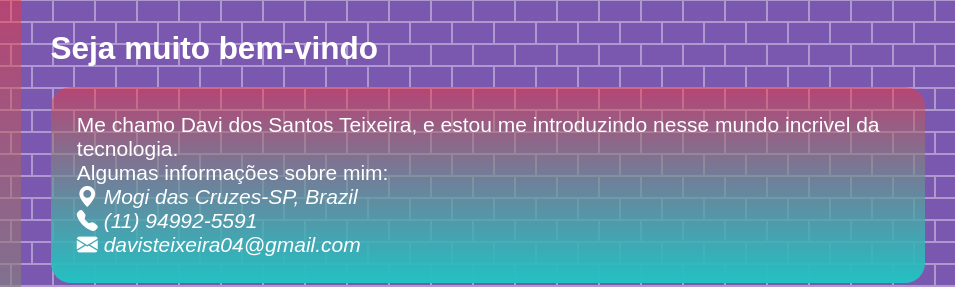
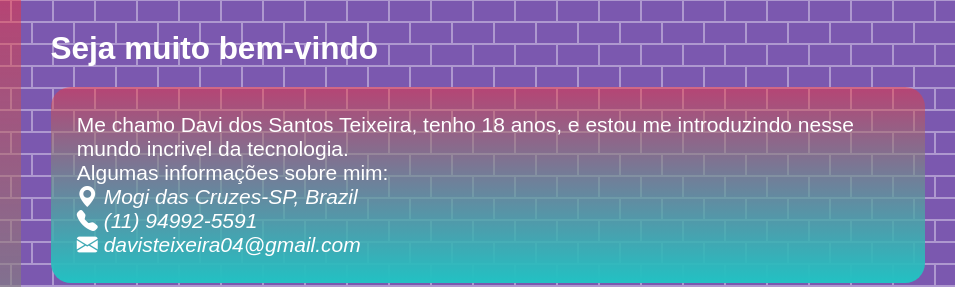
Before and after one commit to odavist/ProjetoCSS-1607, a plain HTML site: page index.html in a window 1280 px wide. Shown: the top 287 px of the page, 325-1280 px from the left. Drawn offline with nearby package versions, Linux system fonts and the light colour scheme.

Commit message:
commit10

```diff
--- a/index.html
+++ b/index.html
@@ -29,7 +29,7 @@
 
             <h2>Seja muito bem-vindo</h2>
             <div id="informacoes">
-                <p> Me chamo Davi dos Santos Teixeira, e estou me introduzindo nesse mundo incrivel da tecnologia. </p>
+                <p> Me chamo Davi dos Santos Teixeira, tenho 18 anos, e estou me introduzindo nesse mundo incrivel da tecnologia. </p>
                 <p>Algumas informações sobre mim:</p>
                 <ul>
                     <li>
```
